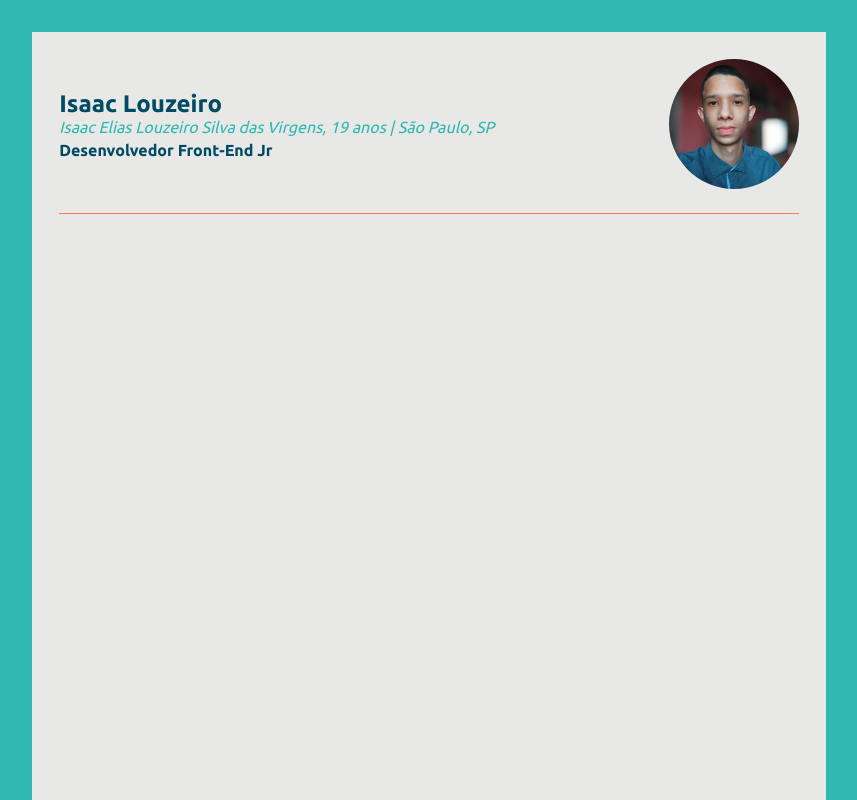
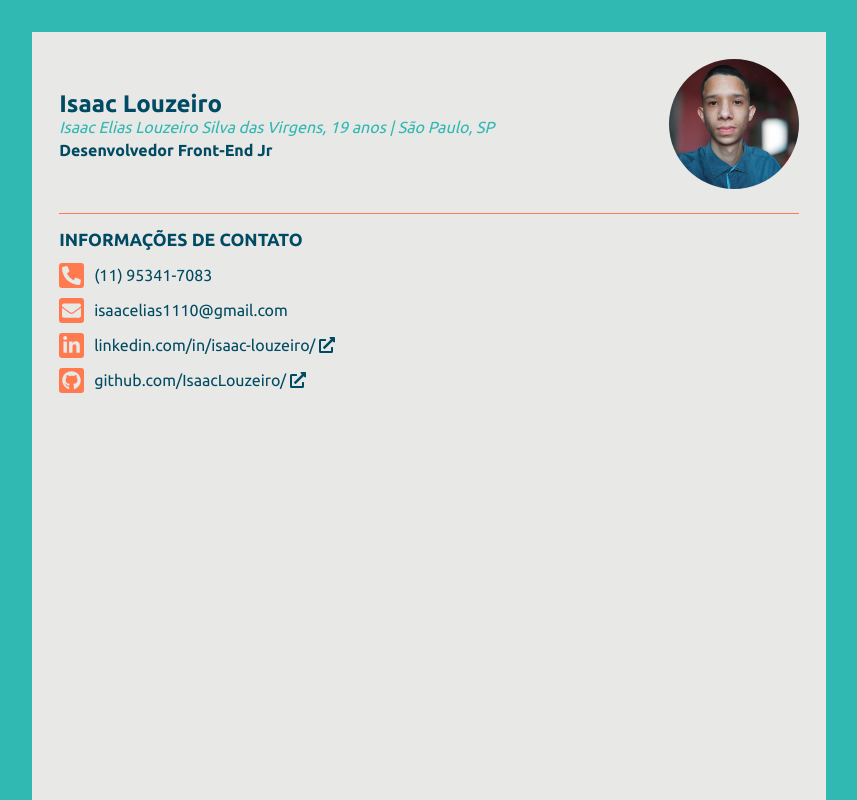
Before and after one commit to IsaacLouzeiro/resume, a Vue app: page / in a window 1280 px wide. Shown: the top 800 px of the page, without its empty margins (211-1068 px from the left). Built offline with nearby package versions, Linux system fonts and the light colour scheme.

Commit message:
adicionando secao de contato

```diff
--- a/package.json
+++ b/package.json
@@ -8,6 +8,10 @@
     "lint": "vue-cli-service lint"
   },
   "dependencies": {
+    "@fortawesome/fontawesome-svg-core": "^1.2.36",
+    "@fortawesome/free-brands-svg-icons": "^5.15.4",
+    "@fortawesome/free-solid-svg-icons": "^5.15.4",
+    "@fortawesome/vue-fontawesome": "^3.0.0-5",
     "core-js": "^3.6.5",
     "vue": "^3.0.0"
   },
--- a/src/App.vue
+++ b/src/App.vue
@@ -1,16 +1,19 @@
 <template>
     <section id="paper">
         <HeaderComp />
+        <ContactComp />
     </section>
 </template>
 
 <script>
 import HeaderComp from './components/HeaderComp.vue';
+import ContactComp from './components/ContactComp.vue';
 
 export default {
     name: 'App',
     components: {
-        HeaderComp
+        HeaderComp,
+        ContactComp
     }
 }
 </script>
--- /dev/null
+++ b/src/components/ContactComp.vue
@@ -0,0 +1,67 @@
+<template>
+    <section>
+        <h2>{{ title }}</h2>
+        <p><font-awesome-icon :icon="['fas', 'phone-alt']" class="icon"/><a>{{ tel }}</a></p>
+        <p><font-awesome-icon :icon="['fas', 'envelope']" class="icon"/><a>{{ mail }}</a></p>
+        <p><font-awesome-icon :icon="['fab', 'linkedin-in']" class="icon"/><a href="https://www.linkedin.com/in/isaac-louzeiro/" target="_blank">{{ linkedin }} <font-awesome-icon :icon="['fas', 'external-link-alt']"/></a></p>
+        <p><font-awesome-icon :icon="['fab', 'github']" class="icon"/><a href="https://www.github.com/IsaacLouzeiro/" target="_blank">{{ github }} <font-awesome-icon :icon="['fas', 'external-link-alt']"/></a></p>
+    </section>
+</template>
+
+<script>
+export default {
+    name: 'ContactComp',
+    data() {
+        return {
+            title: 'INFORMAÇÕES DE CONTATO',
+            tel: '(11) 95341-7083',
+            mail: 'isaacelias1110@gmail.com',
+            linkedin: 'linkedin.com/in/isaac-louzeiro/',
+            github: 'github.com/IsaacLouzeiro/'
+        }
+    }
+}
+</script>
+
+<style lang="scss" scoped>
+    @import '../assets/sass/colors.scss';
+
+    section {
+        padding: 1em 0;
+
+        h2 {
+            font-size: 1.1em;
+            margin-bottom: .5em;
+
+            @media only screen and (max-width: 650px) {
+                font-size: 1em;
+            }
+        }
+
+        p {
+            padding: 5px 0;
+            display: flex;
+            align-items: center;
+
+            .icon {
+                background-color: $color4;
+                color: $color5;
+                padding: 3px;
+                border-radius: 3px;
+                font-size: 1.5em;
+                width: 25px;
+                height: 25px;
+            }
+
+            a {
+                text-decoration: none;
+                color: $color1;
+                padding-left: 10px;
+
+                &:hover {
+                    color: $color3;
+                }
+            }
+        }
+    }
+</style>
--- a/src/main.js
+++ b/src/main.js
@@ -1,4 +1,12 @@
 import { createApp } from 'vue'
 import App from './App.vue'
 
-createApp(App).mount('#app')
+import { FontAwesomeIcon } from "@fortawesome/vue-fontawesome";
+
+import { library } from "@fortawesome/fontawesome-svg-core";
+import { fab } from '@fortawesome/free-brands-svg-icons';
+import { fas } from '@fortawesome/free-solid-svg-icons'
+
+library.add(fab, fas)
+
+createApp(App).component("font-awesome-icon", FontAwesomeIcon).mount('#app')
```
Also changed, not shown: 1 other file (tests, documents, lock files or other folders).
